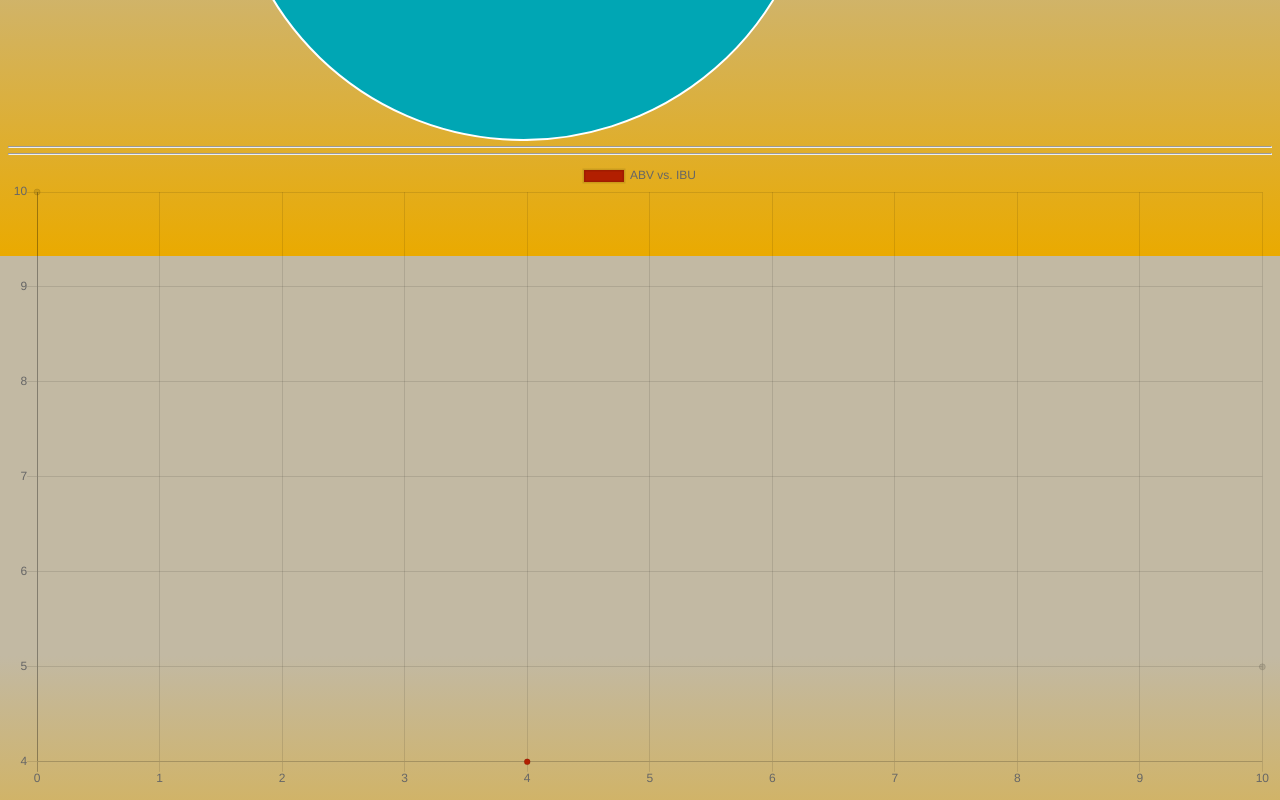
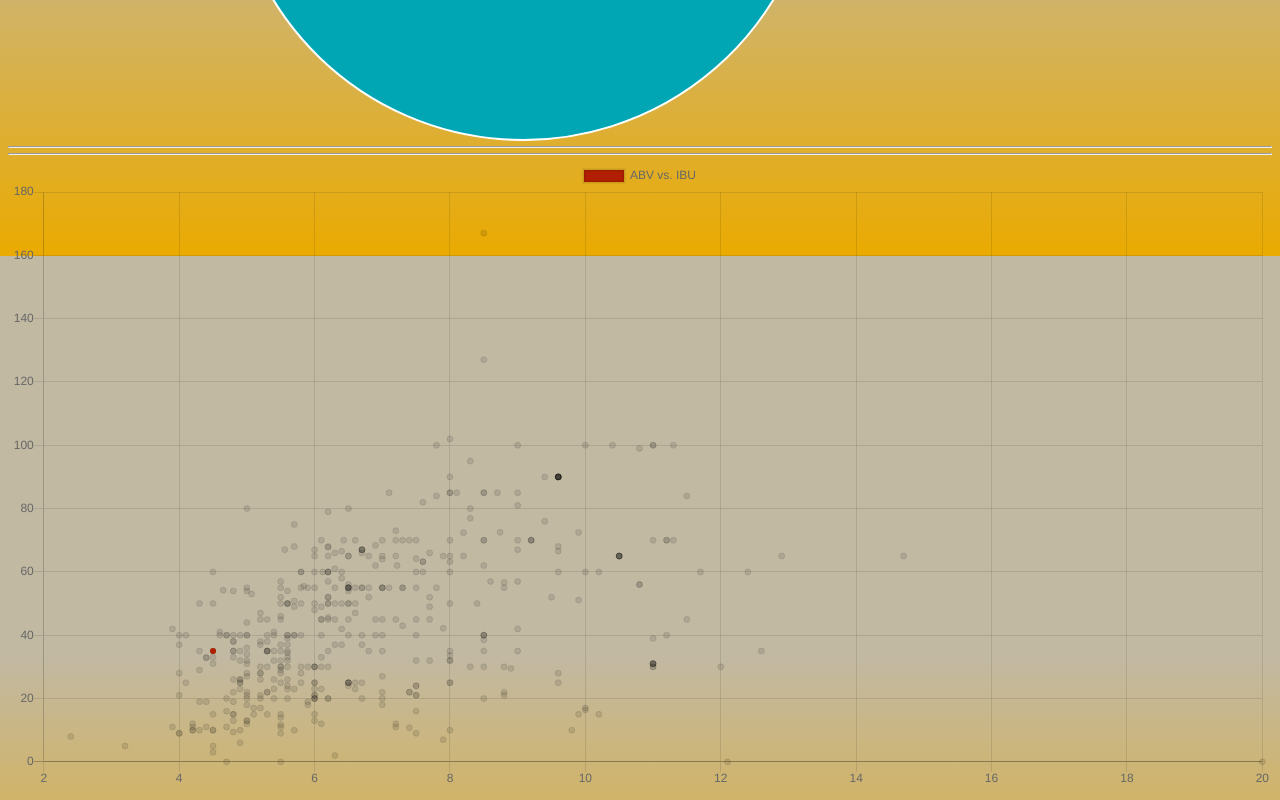
Before and after one commit to quantum93/wiki-react, a React (Create React App) app: page /chart in a window 1280 px wide. Shown: the part 544-1344 px from the top of the page. Built offline with nearby package versions, Linux system fonts and the light colour scheme.

Commit message:
It shows chart of ABV vs. IBU

```diff
--- a/src/components/Chart.js
+++ b/src/components/Chart.js
@@ -40,16 +40,23 @@ const dougnutState = {
   ]
 }
 
-// const scatterState = {
-//   datasets: [{
-//       label: 'ABV vs. IBU',
-//       backgroundColor: ['#B21F00'],
-//       data: [{ x: 4, y: 4 }, { x: 0, y: 10 }, {  x: 10, y: 5 }]
-//     }]
-// }
 
 const myChart = () => {
-  console.log(db.data[0].abv);
+
+  // let ABVs = db.data.map(function(e) {
+  //   if(e.abv) {return console.log(e.id, e.abv);}
+  // });
+  // console.log("IBUs");
+  // let IBUs = db.data.map(function(e) {
+  //   if(e.ibu) {return console.log(e.id, e.ibu);}
+  // });
+  let beerData=[];
+  let data=db.data.map(function(e) {
+    if(e.abv && e.ibu) {
+      beerData.push({['x']: parseFloat(e.abv), ['y']: parseFloat(e.ibu)})
+    }
+  });
+  console.log(beerData);
   return(
     <div>
         <Doughnut
@@ -68,7 +75,8 @@ const myChart = () => {
             { datasets: [{
                 label: 'ABV vs. IBU',
                 backgroundColor: ['#B21F00'],
-                data: [{ x: 4, y: 4 }, { x: 0, y: 10 }, {  x: 10, y: 5 }]
+                data: beerData
+                // data: [{ x: 4, y: 4 }, { x: 0, y: 10 }, {  x: 10, y: 5 }]
               }]
             }
           }
```
